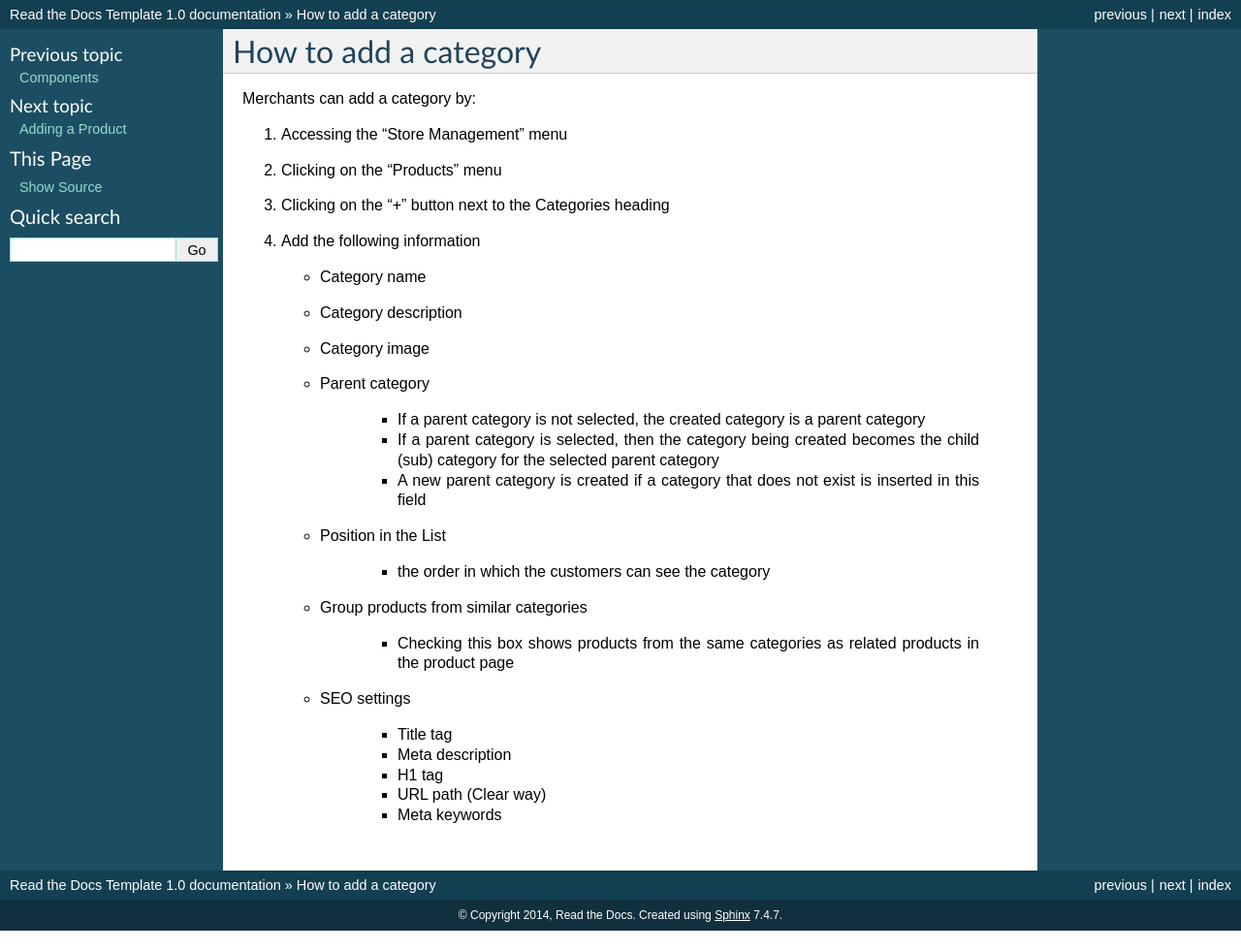
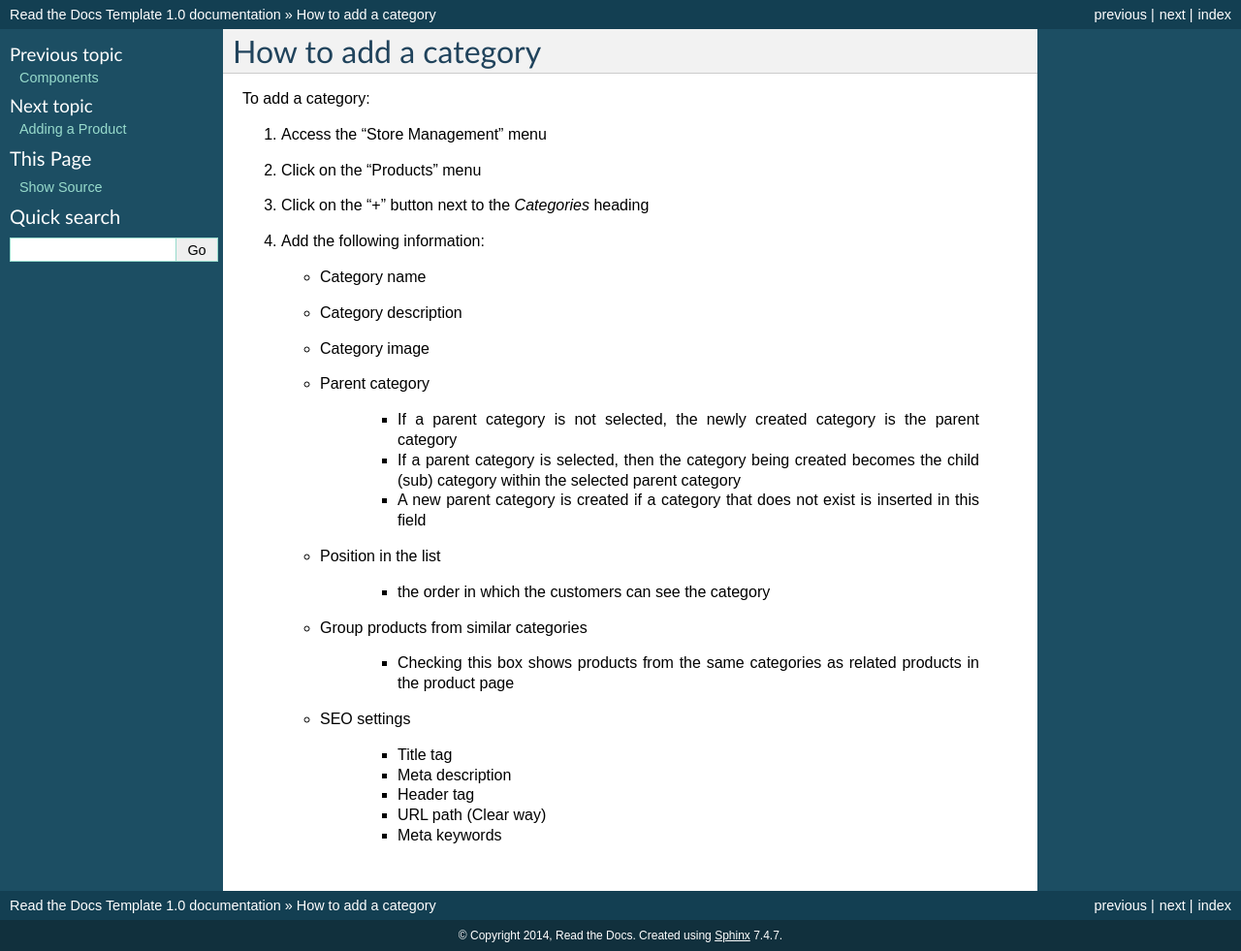
Before and after one commit to KhalilMayyasi/WBDocumentation, a Sphinx documentation site: the page built from docs/AddCategory.rst, in a window 1280 px wide. Shown: the whole page at 97% size. Built offline with Sphinx 7.4.7, drawn with Linux system fonts in a browser that asks for light colours; pages that are not in the unit, such as notebooks, are missing from menus; before the commit the page ends 960 px from its top, so only the background shows below that.

Commit message:
Rewrite some of the information in this section

```diff
--- a/docs/AddCategory.rst
+++ b/docs/AddCategory.rst
@@ -2,23 +2,23 @@
 How to add a category
 =========================================
 
-Merchants can add a category by:
+To add a category:
 
-#. Accessing the “Store Management” menu
-#. Clicking on the “Products” menu
-#. Clicking on the “+” button next to the Categories heading
-#. Add the following information
+#. Access the “Store Management” menu
+#. Click on the “Products” menu
+#. Click on the “+” button next to the *Categories* heading
+#. Add the following information:
 
    * Category name
    * Category description
    * Category image
    * Parent category
 
-      * If a parent category is not selected, the created category is a parent category
-      * If a parent category is selected, then the category being created becomes the child (sub) category for the selected parent category
+      * If a parent category is not selected, the newly created category is the  parent category
+      * If a parent category is selected, then the category being created becomes the child (sub) category within the selected parent category
       * A new parent category is created if a category that does not exist is inserted in this field
 
-   * Position in the List
+   * Position in the list
 
       * the order in which the customers can see the category
 
@@ -30,6 +30,6 @@ Merchants can add a category by:
 
       * Title tag
       * Meta description
-      * H1 tag
+      * Header tag
       * URL path (Clear way)
       * Meta keywords
```
